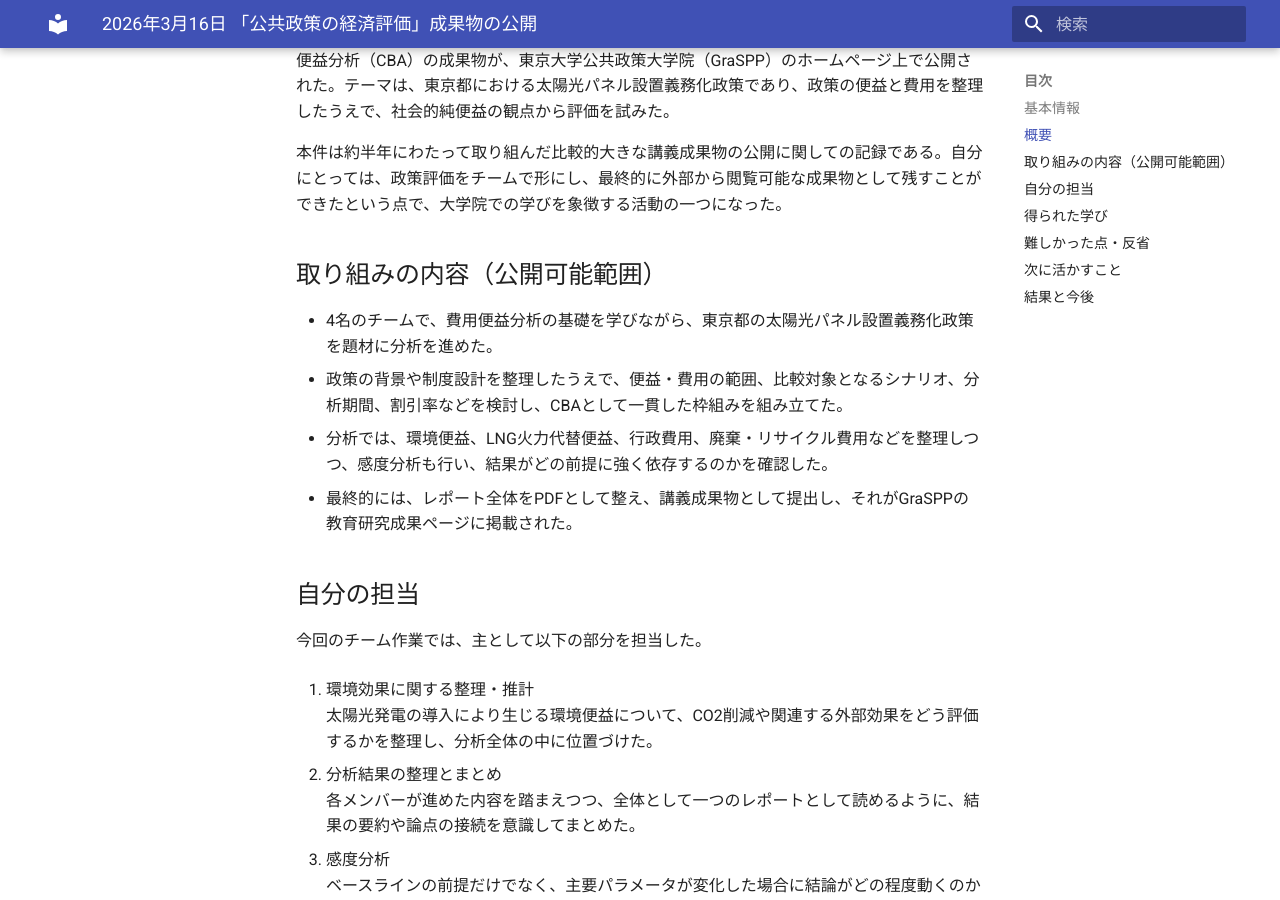
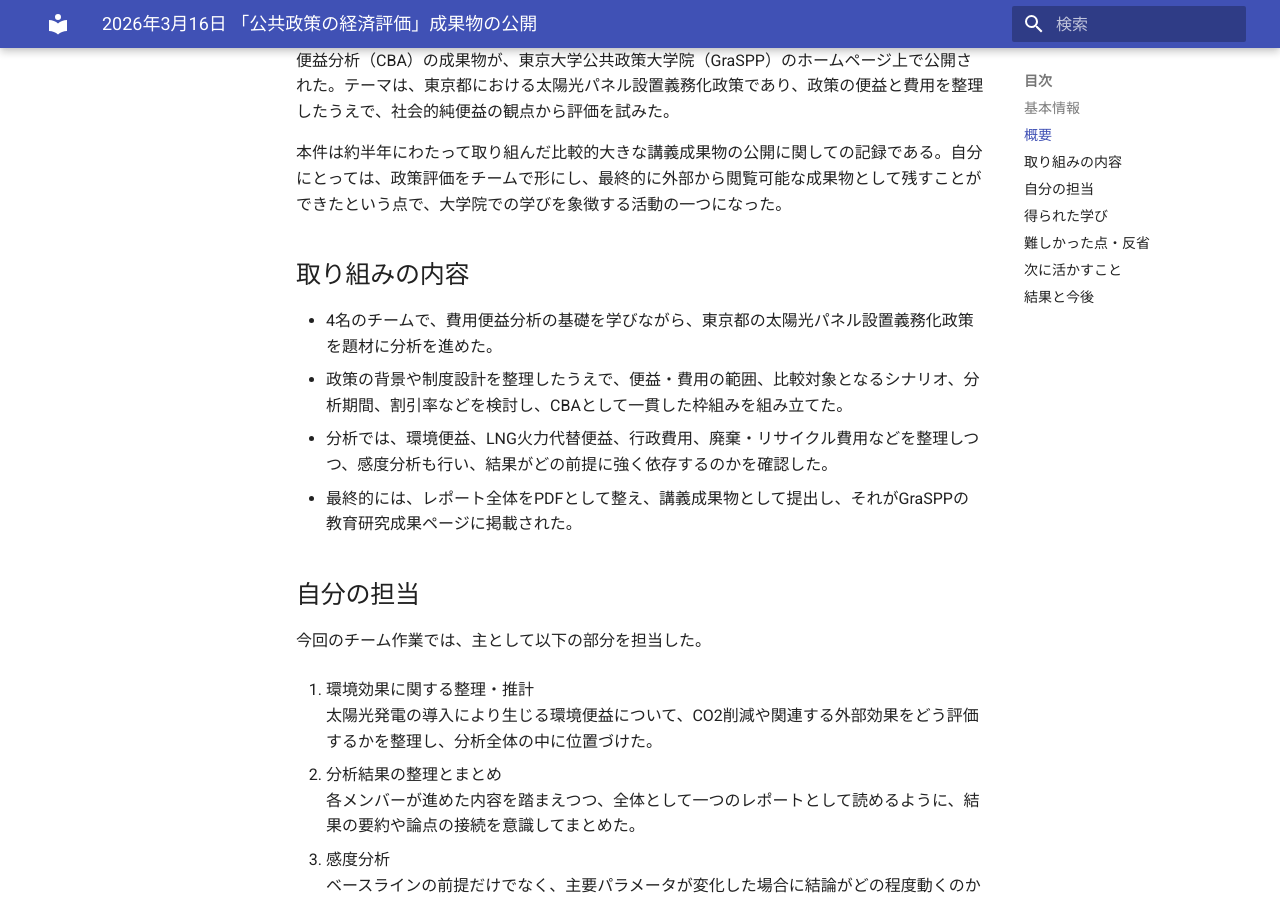
Before and after one commit to yu-ki-nakayama/policy-notes, an MkDocs documentation site: the page built from docs/activity/20260316.md, in a window 1280 px wide and 900 px high, scrolled down 682 px. Built offline with MkDocs 1.6.1 and Material for MkDocs 9.7.7, drawn with Linux system fonts in a browser that asks for light colours.

Commit message:
Update 20260316.md

```diff
--- a/docs/activity/20260316.md
+++ b/docs/activity/20260316.md
@@ -18,7 +18,7 @@
 
 本件は約半年にわたって取り組んだ比較的大きな講義成果物の公開に関しての記録である。自分にとっては、政策評価をチームで形にし、最終的に外部から閲覧可能な成果物として残すことができたという点で、大学院での学びを象徴する活動の一つになった。
 
-## 取り組みの内容（公開可能範囲）
+## 取り組みの内容
 
 - 4名のチームで、費用便益分析の基礎を学びながら、東京都の太陽光パネル設置義務化政策を題材に分析を進めた。
 - 政策の背景や制度設計を整理したうえで、便益・費用の範囲、比較対象となるシナリオ、分析期間、割引率などを検討し、CBAとして一貫した枠組みを組み立てた。
```
